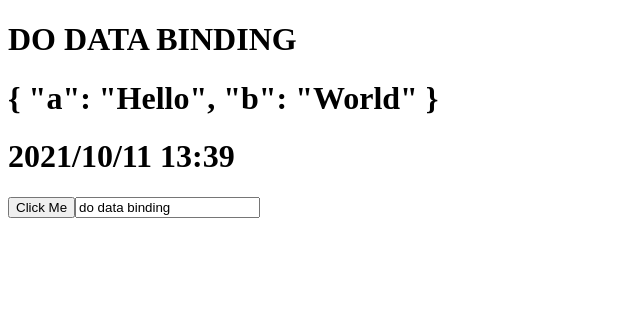
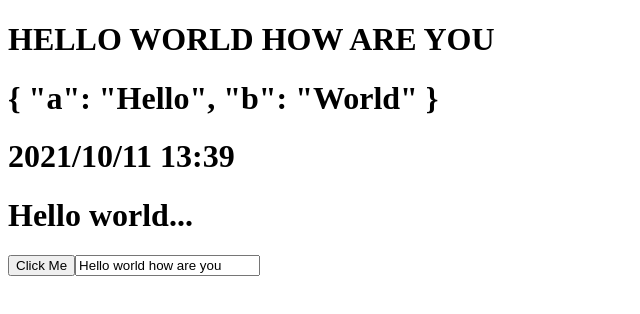
Before and after one commit to eric406/AngularPratice, an Angular app in the folder angularProject/: page / in a window 1280 px wide. Shown: the top 314 px of the page, without its empty margins (0-640 px from the left). Built offline with nearby package versions, Linux system fonts and the light colour scheme.

Commit message:
feature: custom pipe

```diff
--- a/angularProject/src/app/app.component.html
+++ b/angularProject/src/app/app.component.html
@@ -1,5 +1,6 @@
 <h1>{{title |uppercase}}</h1>
 <h1>{{jsonValue | json}}</h1>
 <h1>{{newDate | date:'yyyy/MM/dd HH:mm'}}</h1>
+<h1>{{title |truncate}}</h1>
 <button (click)="handleEvent()">Click Me</button>
 <input placeholder="hello" [(ngModel)]="title" />
--- a/angularProject/src/app/app.component.ts
+++ b/angularProject/src/app/app.component.ts
@@ -6,7 +6,7 @@ import { Component } from '@angular/core';
   styleUrls: ['./app.component.scss']
 })
 export class AppComponent {
-  title = 'do data binding';
+  title = 'Hello world how are you';
   jsonValue = {
     a:"Hello",
     b:"World"
--- a/angularProject/src/app/app.module.ts
+++ b/angularProject/src/app/app.module.ts
@@ -5,10 +5,12 @@ import { BrowserModule } from '@angular/platform-browser';
 import { AppRoutingModule } from './app-routing.module';
 import { AppComponent } from './app.component';
 import { StorageService } from './storage.service';
+import { TruncatePipe } from './truncate.pipe';
 
 @NgModule({
   declarations: [
-    AppComponent
+    AppComponent,
+    TruncatePipe
   ],
   imports: [
     BrowserModule,
--- /dev/null
+++ b/angularProject/src/app/truncate.pipe.ts
@@ -0,0 +1,12 @@
+import { Pipe, PipeTransform } from '@angular/core';
+
+@Pipe({
+  name: 'truncate'
+})
+export class TruncatePipe implements PipeTransform {
+
+  transform(value: any): any {
+    return value.split(' ').slice(0,2).join(' ')+ '...';
+  }
+
+}
```
Also changed, not shown: 1 other file (tests, documents, lock files or other folders).
